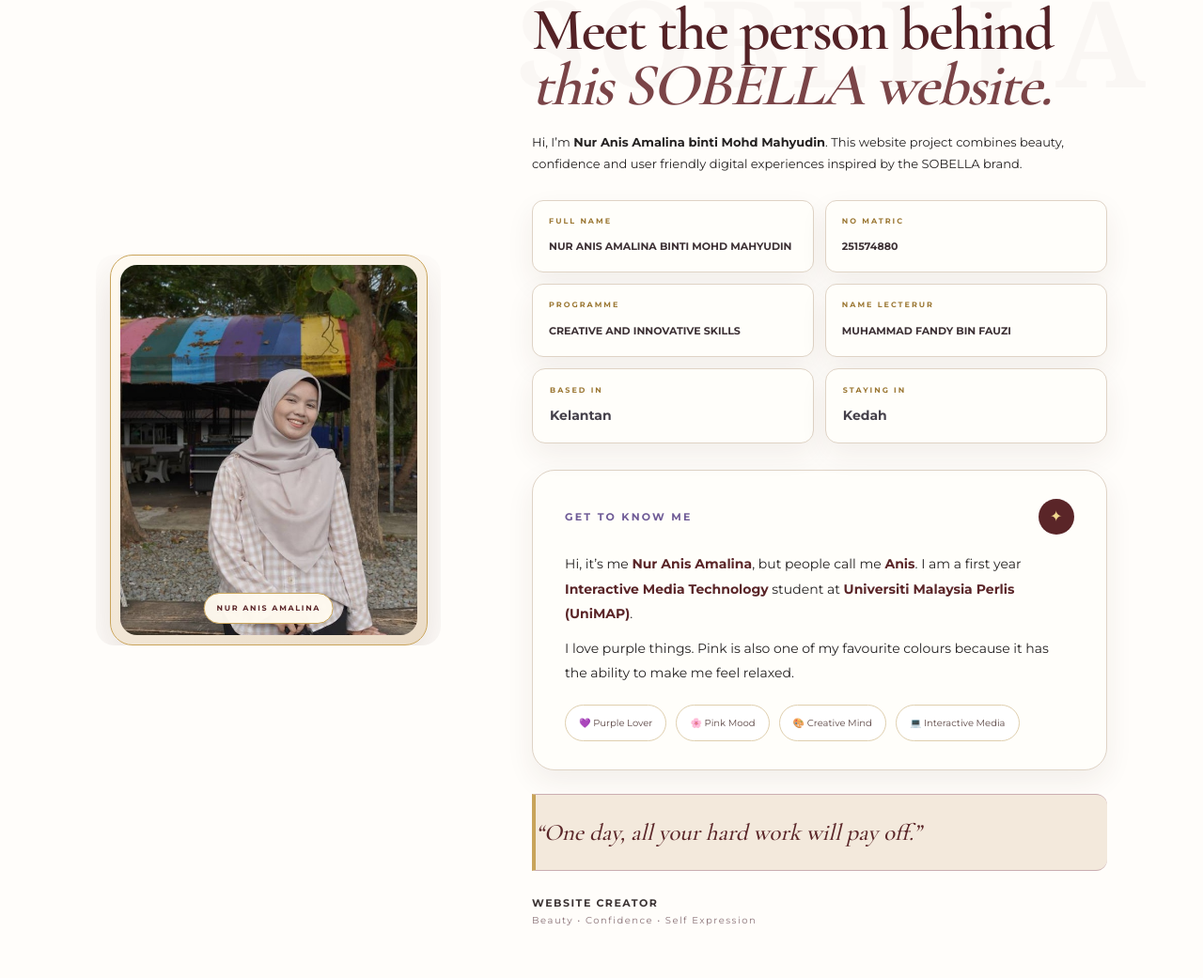
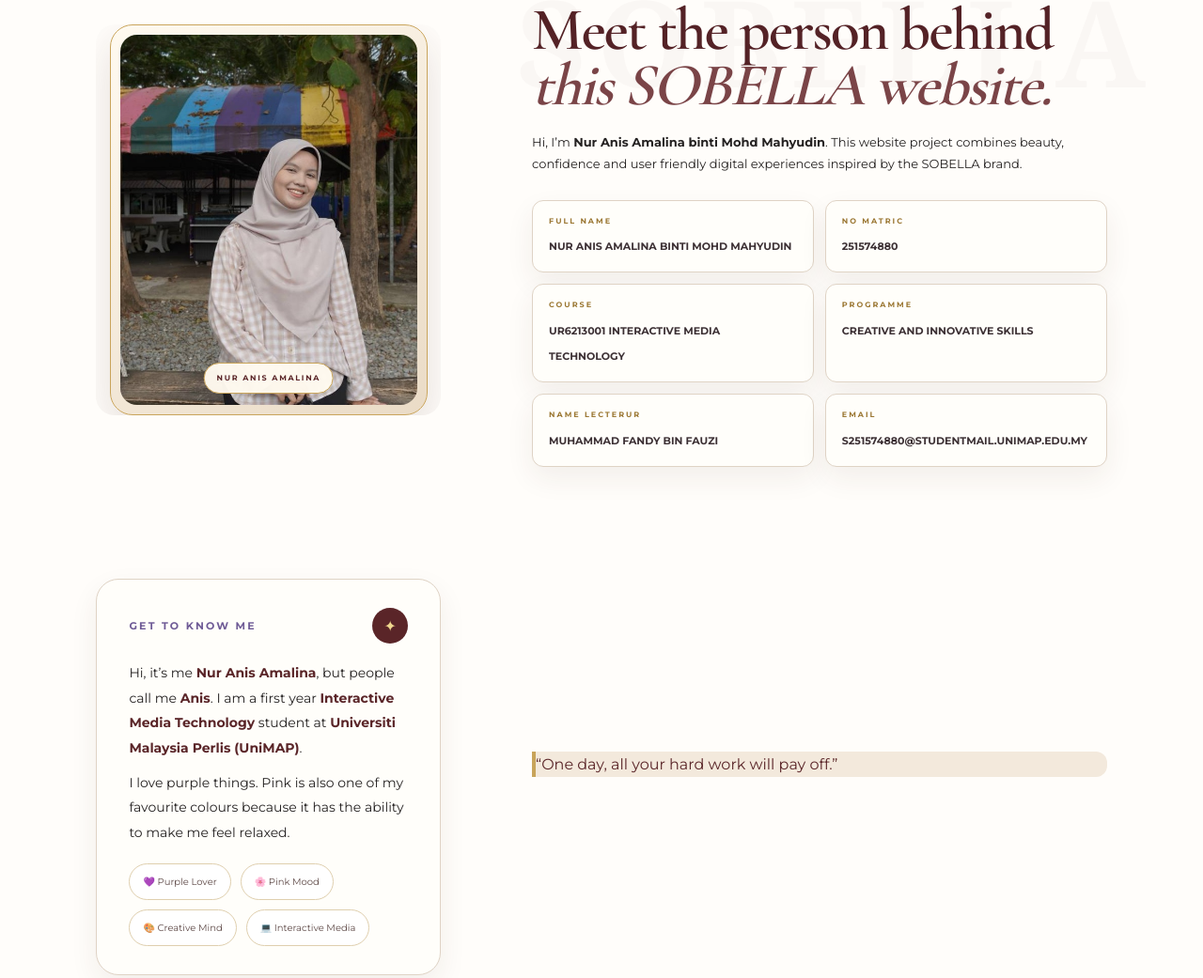
Before and after one commit to aniss03-web/website-sobella-new, a plain HTML site: page index.html in a window 1280 px wide. Shown: the part 7956-8997 px from the top of the page at 94% size. Drawn offline with nearby package versions, Linux system fonts and the light colour scheme.

Commit message:
Update index.html

```diff
--- a/index.html
+++ b/index.html
@@ -433,12 +433,11 @@
     <div class="personal-details">
       <div><span>FULL NAME</span><strong>NUR ANIS AMALINA BINTI MOHD MAHYUDIN</strong></div>
        <div><span>NO MATRIC</span><strong>251574880</strong></div>
+       <div><span>COURSE</span><strong>UR6213001 INTERACTIVE MEDIA TECHNOLOGY</strong></div>
       <div><span>PROGRAMME</span><strong>CREATIVE AND INNOVATIVE SKILLS</strong></div>
       <div><span>NAME LECTERUR</span><strong>MUHAMMAD FANDY BIN FAUZI</strong></div>
+       <div><span>EMAIL</span><strong>S251574880@STUDENTMAIL.UNIMAP.EDU.MY</strong></div>
     </div>
-    <div class="location-cards">
-      <div class="location-card"><span>BASED IN</span><strong>Kelantan</strong></div>
-      <div class="location-card"><span>STAYING IN</span><strong>Kedah</strong></div>
     </div>
     <div class="get-to-know">
       <div class="get-to-know-head"><span class="mini-label">GET TO KNOW ME</span><span class="sparkle">✦</span></div>
```
